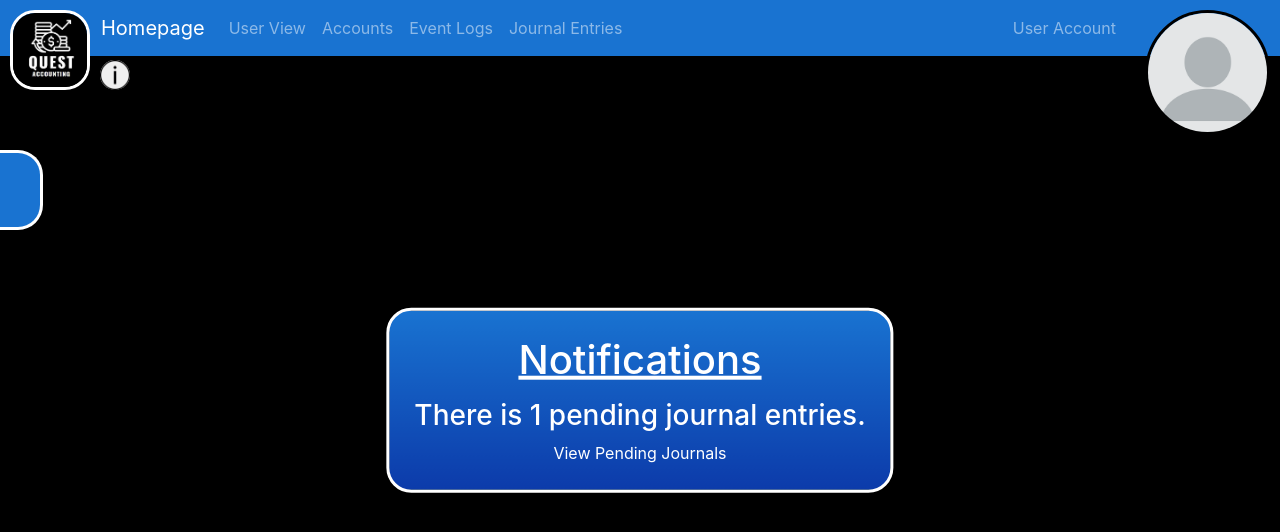
After one commit to andreww0717/QuestAccounting, a Django app: page /notifications in a window 1280 px wide. The commit adds this page. Shown: the top 532 px of the page. Run offline with Django 4.2, Linux system fonts and the light colour scheme; data comes from the database, SQL or seed files in the repository; both versions use the stored data as it was after the commit; some libraries are stand-ins or nearby versions.

Commit message:
Added notification system for pending Journal Journal Entries now update credit, debit, and balance of Accounts

```diff
--- a/QuestAccounting/models.py
+++ b/QuestAccounting/models.py
@@ -29,7 +29,7 @@ class AccountModel(models.Model):
     initial_balance = models.DecimalField(max_digits=20, decimal_places=2)
     debit = models.DecimalField(max_digits=20, decimal_places=2)
     credit = models.DecimalField(max_digits=20, decimal_places=2)
-    balance = models.DecimalField(max_digits=20, decimal_places=2)
+    balance = models.DecimalField(max_digits=20, decimal_places=2, blank=True, null=True)
     created_at = models.DateTimeField(auto_now_add=True)
     user_id = models.ForeignKey(User, on_delete=models.PROTECT)
     order = models.CharField(max_length=2)
@@ -54,6 +54,26 @@ class JournalEntriesModel(models.Model):
     debit = models.DecimalField(max_digits=20, decimal_places=2, blank=True, null=True)
     credit = models.DecimalField(max_digits=20, decimal_places=2, blank=True, null=True)
     status = models.CharField(max_length=10, choices=status_options, blank=True, default='approved')
+
+    def save(self, *args, **kwargs):
+        super(JournalEntriesModel, self).save(*args, **kwargs)
+        initial_balance = self.account_name.initial_balance
+        balance = self.account_name.balance
+        debit = self.account_name.debit
+        credit = self.account_name.credit
+        debit += self.debit
+        credit += self.credit
+
+        if debit == credit:
+            balance = initial_balance + debit
+        elif debit != credit:
+            balance = None
+
+        self.account_name.debit = debit
+        self.account_name.credit = credit
+        self.account_name.balance = balance
+        self.account_name.save()
+
 
 # adds the database that tracks pending journal entries
 class PendingJournalEntriesModel(models.Model):
--- a/QuestAccounting/templates/QuestAccounting/navbar.html
+++ b/QuestAccounting/templates/QuestAccounting/navbar.html
@@ -169,6 +169,7 @@
     </nav>
 
     <button class="help-button" title="Help" onclick = "location.href = '{% url 'help' %}'"></button>
+
     <input type="date" class="calendar" title="Calendar">
 
     <div class= "username">
--- /dev/null
+++ b/QuestAccounting/templates/QuestAccounting/notifications.html
@@ -0,0 +1,65 @@
+{% extends 'QuestAccounting/navbar_styling.html' %}
+
+
+{% block content %}
+
+<head>
+    <script src="https://code.jquery.com/jquery-3.6.0.min.js"></script>
+    <script src="https://cdn.datatables.net/1.10.24/js/jquery.dataTables.min.js"></script>
+    <link rel="stylesheet" type="text/css" href="https://cdn.datatables.net/1.10.24/css/jquery.dataTables.min.css">
+
+    <script>
+
+        $(document).ready(function() {
+            jQuery('#journal-entries').DataTable({
+                "order": [[0, "desc"]]
+            });
+        });
+
+    </script>
+
+    <style>
+
+        .form-center {
+            position: fixed;
+            top: 50%;
+            left: 50%;
+            display: flex;
+            justify-content: center;
+            transform: translate(-50%, -50%);
+            flex-direction: column;
+            align-items: center;
+            background-image: linear-gradient(to bottom,#1973D1, #0C3BAA);
+            border-radius: 25px;
+            padding: 25px;
+            border: 3px solid #ffffff;
+            color: #ffffff;
+          }
+
+        h1 {
+            margin-bottom: 15px;
+            text-decoration: underline;
+        }
+        a, a:hover {
+            color: white;
+        }
+
+    </style>
+</head>
+
+<div class="form-center">
+    <h1>Notifications</h1>
+    {% if pending %}
+        {% if pending|length == 1 %}
+            <h3>There is {{ pending|length }} pending journal entries.</h3>
+            <a href="{% url 'pending_journal_entries' %}" class="button">View Pending Journals</a>
+        {% else %}
+            <h3>There are {{ pending|length }} pending journal entries. </h3>
+            <a href="{% url 'pending_journal_entries' %}" class="button">View Pending Journals</a>
+        {% endif %}
+    {% else %}
+        <h3>There are no pending journal entries.</h3>
+{% endif %}
+</div>
+
+{% endblock %}
--- a/QuestAccounting/urls.py
+++ b/QuestAccounting/urls.py
@@ -33,6 +33,10 @@ urlpatterns = [
     # admin user creation urls
     path('administrator/user_creation/', views.user_creation, name = "user_creation"),
     path('administrator/user_creation/<int:user_id>/', views.group_selection, name = "group_selection"),
+
+
+    # notification url
+    path('notifications', views.notifications, name = "notifications"),
 
 
 
--- a/QuestAccounting/views.py
+++ b/QuestAccounting/views.py
@@ -55,9 +55,11 @@ def login_view(request):
 @login_required
 @user_passes_test(lambda u: u.groups.filter(name='Admin').exists())
 def admin(request):
+    pending = PendingJournalEntriesModel
     context = {
         'is_superuser': request.user.is_superuser,
         'groups': request.user.groups.values_list('name', flat=True),
+        'pending': pending,
     }
 
     return render(request, 'QuestAccounting/admin.html', context)
@@ -579,7 +581,11 @@ def add_journal_entries(request):
                'groups': request.user.groups.values_list('name', flat=True)
                }
     if request.method == 'POST':
+        print(form.errors)
+        print(1)
         if form.is_valid():
+            print(2)
+            print(request.user.groups.values_list('name', flat=True))
             journal_entry = form.save(commit=False)
             if 'Regular' in request.user.groups.values_list('name', flat=True):
                 journal_entry.status = 'pending'
@@ -735,3 +741,26 @@ def email_user(request):
                'groups': request.user.groups.values_list('name', flat=True)
                }
     return render(request, "QuestAccounting/email_user.html", context)
+
+
+
+
+
+
+
+
+
+
+
+
+# Notifications View
+def notifications(request):
+    user = request.user
+    pending = PendingJournalEntriesModel.objects.all()
+    print(pending)
+    context = {'user': user,
+               'pending': pending,
+               'is_superuser': request.user.is_superuser,
+               'groups': request.user.groups.values_list('name', flat=True)
+               }
+    return render(request, "QuestAccounting/notifications.html", context)
```
Also changed, not shown: QuestAccounting/signals.py (+13 -2 lines), QuestAccounting/templates/QuestAccounting/admin.html (+38 -22 lines), QuestAccounting/templates/QuestAccounting/manager.html (+38 -20 lines), QuestAccounting/templates/QuestAccounting/navbar_styling.html (+12 -1 lines), QuestAccounting/migrations/0026_alter_accountmodel_balance.py (added), db.sqlite3.
